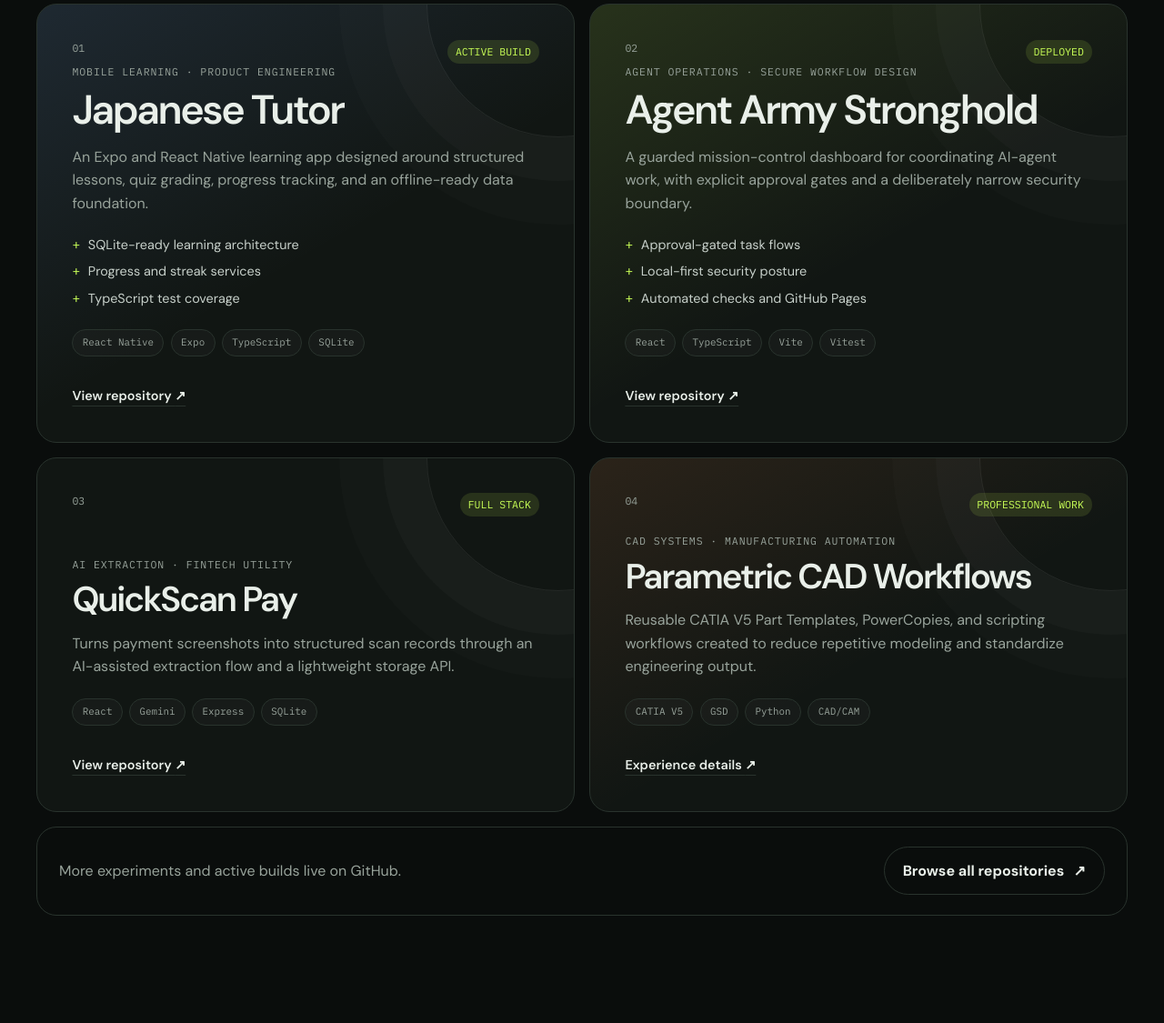
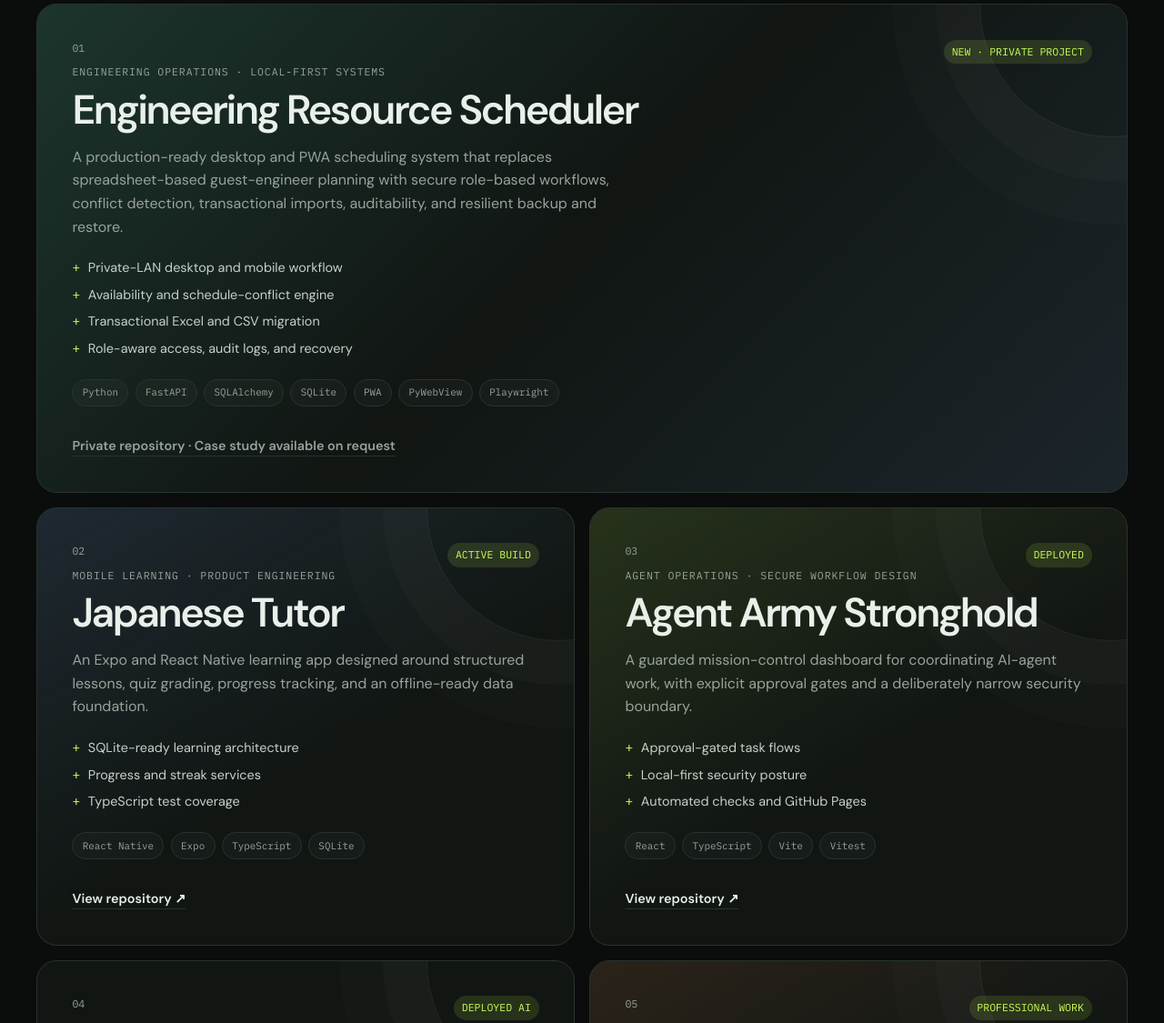
Before and after one commit to topher1993/Christopher-Pid, a plain HTML site: page index.html in a window 1280 px wide. Shown: the part 1247-2372 px from the top of the page at 91% size. Drawn offline with Linux system fonts and the light colour scheme.

Commit message:
Add engineering resource scheduler to portfolio

```diff
--- a/index.html
+++ b/index.html
@@ -11,14 +11,14 @@
     <meta property="og:type" content="website">
     <meta property="og:url" content="https://christopher-portfolio93.web.app/">
     <meta property="og:title" content="Christopher Pid | From physical products to useful software">
-    <meta property="og:description" content="Selected work across CATIA V5, manufacturing automation, mobile learning, and AI-enabled web applications.">
+    <meta property="og:description" content="Selected work across engineering operations, CATIA V5, manufacturing automation, mobile learning, and AI-enabled applications.">
     <meta property="og:image" content="https://christopher-portfolio93.web.app/images/1759986216750.jpg">
     <meta name="twitter:card" content="summary_large_image">
     <link rel="icon" type="image/png" href="./images/favicon.png">
     <link rel="preconnect" href="https://fonts.googleapis.com">
     <link rel="preconnect" href="https://fonts.gstatic.com" crossorigin>
     <link href="https://fonts.googleapis.com/css2?family=DM+Sans:wght@400;500;600;700&family=IBM+Plex+Mono:wght@400;500&display=swap" rel="stylesheet">
-    <link rel="stylesheet" href="./styles/style.css?v=20260720-persona">
+    <link rel="stylesheet" href="./styles/style.css?v=20260801-scheduler">
     <script type="application/ld+json">
     {
       "@context": "https://schema.org",
@@ -108,9 +108,29 @@
             </div>
 
             <div class="projects-grid">
+                <article class="project-card project-featured project-wide project-scheduler reveal">
+                    <div class="project-topline">
+                        <span class="project-number">01</span>
+                        <span class="project-status">New · Private project</span>
+                    </div>
+                    <div class="project-content">
+                        <p class="project-kicker">Engineering operations · Local-first systems</p>
+                        <h3>Engineering Resource Scheduler</h3>
+                        <p>A production-ready desktop and PWA scheduling system that replaces spreadsheet-based guest-engineer planning with secure role-based workflows, conflict detection, transactional imports, auditability, and resilient backup and restore.</p>
+                        <ul class="project-proof" aria-label="Project highlights">
+                            <li>Private-LAN desktop and mobile workflow</li>
+                            <li>Availability and schedule-conflict engine</li>
+                            <li>Transactional Excel and CSV migration</li>
+                            <li>Role-aware access, audit logs, and recovery</li>
+                        </ul>
+                        <div class="tech-list"><span>Python</span><span>FastAPI</span><span>SQLAlchemy</span><span>SQLite</span><span>PWA</span><span>PyWebView</span><span>Playwright</span></div>
+                    </div>
+                    <span class="project-link project-link-muted" aria-label="Engineering Resource Scheduler is maintained in a private GitHub repository">Private repository · Case study available on request</span>
+                </article>
+
                 <article class="project-card project-featured project-japanese reveal">
                     <div class="project-topline">
-                        <span class="project-number">01</span>
+                        <span class="project-number">02</span>
                         <span class="project-status">Active build</span>
                     </div>
                     <div class="project-content">
@@ -129,7 +149,7 @@
 
                 <article class="project-card project-featured project-stronghold reveal">
                     <div class="project-topline">
-                        <span class="project-number">02</span>
+                        <span class="project-number">03</span>
                         <span class="project-status">Deployed</span>
                     </div>
                     <div class="project-content">
@@ -148,21 +168,21 @@
 
                 <article class="project-card project-compact reveal">
                     <div class="project-topline">
-                        <span class="project-number">03</span>
-                        <span class="project-status">Full stack</span>
+                        <span class="project-number">04</span>
+                        <span class="project-status">Deployed AI</span>
                     </div>
                     <div class="project-content">
                         <p class="project-kicker">AI extraction · Fintech utility</p>
                         <h3>QuickScan Pay</h3>
-                        <p>Turns payment screenshots into structured scan records through an AI-assisted extraction flow and a lightweight storage API.</p>
-                        <div class="tech-list"><span>React</span><span>Gemini</span><span>Express</span><span>SQLite</span></div>
+                        <p>Reads payment screenshots locally, sends only extracted text to a secret-backed MiniMax M3 Worker, and requires a human verification step before opening GCash.</p>
+                        <div class="tech-list"><span>React</span><span>Tesseract.js</span><span>MiniMax M3</span><span>Cloudflare Workers</span></div>
                     </div>
                     <a class="project-link" href="https://github.com/topher1993/QuickScan" target="_blank" rel="noreferrer" aria-label="View QuickScan Pay source code on GitHub">View repository <span aria-hidden="true">↗</span></a>
                 </article>
 
                 <article class="project-card project-compact project-cad reveal">
                     <div class="project-topline">
-                        <span class="project-number">04</span>
+                        <span class="project-number">05</span>
                         <span class="project-status">Professional work</span>
                     </div>
                     <div class="project-content">
@@ -299,6 +319,6 @@
         <p class="persona-disclosure" id="persona-disclosure">Curated portfolio knowledge · MiniMax ready</p>
     </aside>
 
-    <script src="./script/script.js?v=20260720-minimax-live" defer></script>
+    <script src="./script/script.js?v=20260801-scheduler" defer></script>
 </body>
 </html>
--- a/script/script.js
+++ b/script/script.js
@@ -288,6 +288,10 @@
         answer: 'Christopher has more than a decade of experience across CATIA V5, surface and part design, assemblies, drafting, CAD/CAM, and manufacturing workflows. His strongest value is turning that specialist engineering knowledge into reusable parametric methods and automation.'
     },
     {
+        keywords: ['scheduler', 'resource scheduler', 'engineering resource', 'guest engineer', 'fastapi', 'pwa'],
+        answer: 'Engineering Resource Scheduler is Christopher’s newest project: a production-ready, local-first desktop and PWA system for coordinating in-house and guest engineers. It replaces spreadsheet planning with role-aware workflows, schedule-conflict detection, transactional Excel and CSV migration, audit logs, notifications, and resilient SQLite backup and restore.'
+    },
+    {
         keywords: ['japanese', 'tutor', 'learning'],
         answer: 'Japanese Tutor is an active Expo and React Native learning app with structured lessons, quiz grading, progress and streak services, and an offline-ready data foundation. It demonstrates Christopher’s product thinking, TypeScript implementation, and focus on dependable learning flows.'
     },
@@ -297,11 +301,11 @@
     },
     {
         keywords: ['quickscan', 'quick scan', 'scanner', 'payment'],
-        answer: 'QuickScan Pay is a mobile-first QR workflow focused on fast, clear transactions. It is one of Christopher’s examples of translating a practical everyday process into a focused digital product.'
+        answer: 'QuickScan Pay is a privacy-conscious payment-screenshot workflow. OCR runs locally in the browser, only extracted text reaches a secret-backed MiniMax M3 Worker, and users must verify the recipient, Philippine mobile number, and amount before opening GCash.'
     },
     {
         keywords: ['project', 'portfolio', 'latest', 'work', 'build'],
-        answer: 'His current portfolio highlights Japanese Tutor, Agent Army Stronghold, QuickScan Pay, and Parametric CAD Workflows. Together they show the full range: mobile products, AI tooling, practical interfaces, and manufacturing automation.'
+        answer: 'His current portfolio highlights Engineering Resource Scheduler, Japanese Tutor, Agent Army Stronghold, QuickScan Pay, and Parametric CAD Workflows. Together they show the full range: engineering operations, mobile products, AI tooling, practical interfaces, and manufacturing automation.'
     },
     {
         keywords: ['react', 'typescript', 'python', 'software', 'developer', 'code'],
@@ -384,7 +388,7 @@
         appendPersonaMessage(answer, 'ai');
         if (personaDisclosure) {
             personaDisclosure.textContent = miniMaxAnswer
-                ? 'Powered by MiniMax M2.7 · Curated Christopher knowledge'
+                ? 'Powered by MiniMax M3 · Curated Christopher knowledge'
                 : 'Curated portfolio knowledge · MiniMax ready';
         }
     } catch (error) {
--- a/styles/style.css
+++ b/styles/style.css
@@ -508,6 +508,14 @@
     background: linear-gradient(150deg, rgba(121, 168, 255, 0.13), transparent 55%), var(--panel);
 }
 
+.project-wide {
+    grid-column: 1 / -1;
+}
+
+.project-scheduler {
+    background: linear-gradient(135deg, rgba(92, 229, 196, 0.15), transparent 48%), linear-gradient(315deg, rgba(121, 168, 255, 0.1), transparent 50%), var(--panel);
+}
+
 .project-stronghold {
     background: linear-gradient(150deg, rgba(201, 255, 87, 0.12), transparent 55%), var(--panel);
 }
@@ -583,6 +591,11 @@
     position: relative;
     z-index: 1;
     font-size: 0.9rem;
+}
+
+.project-link-muted {
+    color: var(--muted);
+    cursor: default;
 }
 
 .project-compact {
@@ -1239,6 +1252,10 @@
         min-height: 440px;
     }
 
+    .project-wide {
+        grid-column: auto;
+    }
+
     .all-work,
     .site-footer {
         align-items: flex-start;
--- a/worker/package.json
+++ b/worker/package.json
@@ -11,9 +11,9 @@
     "typecheck": "wrangler types --include-runtime=false && tsc --noEmit"
   },
   "devDependencies": {
-    "@cloudflare/workers-types": "5.20260719.1",
+    "@cloudflare/workers-types": "^5.20260801.1",
     "@types/node": "^26.1.1",
     "typescript": "latest",
-    "wrangler": "4.112.0"
+    "wrangler": "^4.118.0"
   }
 }
--- a/worker/worker-configuration.d.ts
+++ b/worker/worker-configuration.d.ts
@@ -1,7 +1,7 @@
 /* eslint-disable */
-// Generated by Wrangler by running `wrangler types --include-runtime=false` (hash: 1f6055cad97383611d231edacb8faa25)
+// Generated by Wrangler by running `wrangler types --include-runtime=false` (hash: b8786bfb254bf1b89a1f66360e1c1d48)
 interface __BaseEnv_Env {
-	MINIMAX_MODEL: "MiniMax-M2.7";
+	MINIMAX_MODEL: "MiniMax-M3";
 	ALLOWED_ORIGINS: "https://christopher-portfolio93.web.app,https://topher1993.github.io,http://127.0.0.1:8085,http://localhost:8085";
 	MINIMAX_API_KEY: string;
 }
```
Also changed, not shown: worker/src/index.ts (+6 -3 lines), README.md, worker/README.md, 2 other files.
